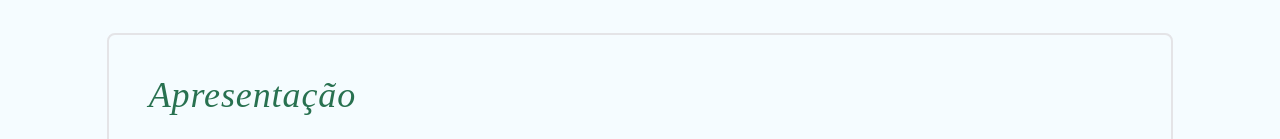
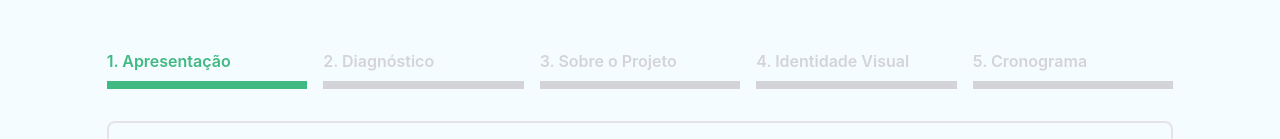
Before and after one commit to Arawns1/Projeto-Science, a React (Vite) app in the folder web/: page /novo-cliente/apresentacao in a window 1280 px wide. Shown: the part 227-366 px from the top of the page. Built offline with nearby package versions, Linux system fonts and the light colour scheme; no server answers.

Commit message:
feat(Multistep): Multistep implementado

```diff
--- /dev/null
+++ b/web/src/components/MultiStep.tsx
@@ -0,0 +1,61 @@
+import React, { ReactNode } from 'react'
+import { cn } from '@/lib/utils'
+
+interface MultiStepProps extends React.HTMLAttributes<HTMLDivElement> {
+  children: ReactNode
+}
+
+function MultiStepRoot({ children, className, ...props }: MultiStepProps) {
+  return (
+    <div className={cn('flex flex-row gap-4', className)} {...props}>
+      {children}
+    </div>
+  )
+}
+
+interface MultiStepItemProps extends React.HTMLAttributes<HTMLDivElement> {
+  isActive?: boolean
+  label: string
+}
+
+function MultiStepItem({
+  className,
+  isActive,
+  label,
+  ...props
+}: MultiStepItemProps) {
+  if (isActive) {
+    return (
+      <div
+        className={cn(
+          'flex flex-col gap-2 w-full items-start justify-start hover:cursor-pointer',
+          className
+        )}
+        title={`Clique para retornar para esta etapa`}
+        {...props}
+      >
+        <p className={'text-base font-semibold text-primary'}>{label}</p>
+        <div className="w-full h-2 bg-primary"></div>
+      </div>
+    )
+  }
+
+  return (
+    <div
+      className={cn(
+        'flex flex-col gap-2 w-full items-start justify-start hover:cursor-pointer',
+        className
+      )}
+      title={`Clique para avançar para esta etapa`}
+      {...props}
+    >
+      <p className={'text-base font-semibold text-zinc-300'}>{label}</p>
+      <div className="w-full h-2 bg-zinc-300"></div>
+    </div>
+  )
+}
+
+export const MultiStep = {
+  Root: MultiStepRoot,
+  Item: MultiStepItem,
+}
--- a/web/src/pages/clientForm/FormLayout.tsx
+++ b/web/src/pages/clientForm/FormLayout.tsx
@@ -1,15 +1,27 @@
 import { Header } from '@/components/Header/Header'
-import { useEffect } from 'react'
+import { MultiStep } from '@/components/MultiStep'
+import { useEffect, useState } from 'react'
 import { Outlet, useLocation, useNavigate } from 'react-router-dom'
+import { stepsPaths } from './Paths'
 
 export default function FormLayout() {
   const { pathname } = useLocation()
   const navigate = useNavigate()
+
+  const [activeStep, setActiveStep] = useState<number>(0)
+
   useEffect(() => {
-    if (pathname === '/novo-cliente') {
+    const activeStepIndex = stepsPaths.findIndex(
+      (stepPath) => stepPath.path === pathname
+    )
+
+    if (activeStepIndex === -1) {
       navigate('/novo-cliente/apresentacao')
+    } else {
+      setActiveStep(activeStepIndex)
     }
-  }, [])
+  }, [pathname, navigate])
+
   return (
     <>
       <Header.Root>
@@ -17,7 +29,7 @@ export default function FormLayout() {
           <Header.RightMenu.User />
         </Header.RightMenu.Root>
       </Header.Root>
-      <div className="w-full min-h-screen my-8">
+      <div className="w-full min-h-screen my-4 flex flex-col gap-8">
         <div className="w-full flex flex-col gap-2 items-center justify-center py-8 ">
           <h1 className="text-3xl font-medium text-primaryScale-950">
             Cadastro de Novo Cliente
@@ -26,8 +38,21 @@ export default function FormLayout() {
             Preencha os campos para cadastrar um novo cliente
           </p>
         </div>
-        <div className="w-5/6 mx-auto border-2 border-zinc-200 p-10 rounded-lg ">
-          <Outlet />
+        <div className="w-5/6 mx-auto flex flex-col gap-8">
+          <MultiStep.Root>
+            {stepsPaths.map((stepPath, index) => (
+              <MultiStep.Item
+                key={stepPath.name}
+                label={`${index + 1}. ${stepPath.name}`}
+                isActive={index <= activeStep}
+                onClick={() => navigate(stepPath.path)}
+              />
+            ))}
+          </MultiStep.Root>
+
+          <div className=" w-full border-2 border-zinc-200 p-10 rounded-lg ">
+            <Outlet />
+          </div>
         </div>
       </div>
     </>
--- /dev/null
+++ b/web/src/pages/clientForm/Paths.ts
@@ -0,0 +1,22 @@
+export const stepsPaths = [
+  {
+    name: 'Apresentação',
+    path: '/novo-cliente/apresentacao',
+  },
+  {
+    name: 'Diagnóstico',
+    path: '/novo-cliente/diagnostico',
+  },
+  {
+    name: 'Sobre o Projeto',
+    path: '/novo-cliente/projeto',
+  },
+  {
+    name: 'Identidade Visual',
+    path: '/novo-cliente/identidade-visual',
+  },
+  {
+    name: 'Cronograma',
+    path: '/novo-cliente/cronograma',
+  },
+]
```
